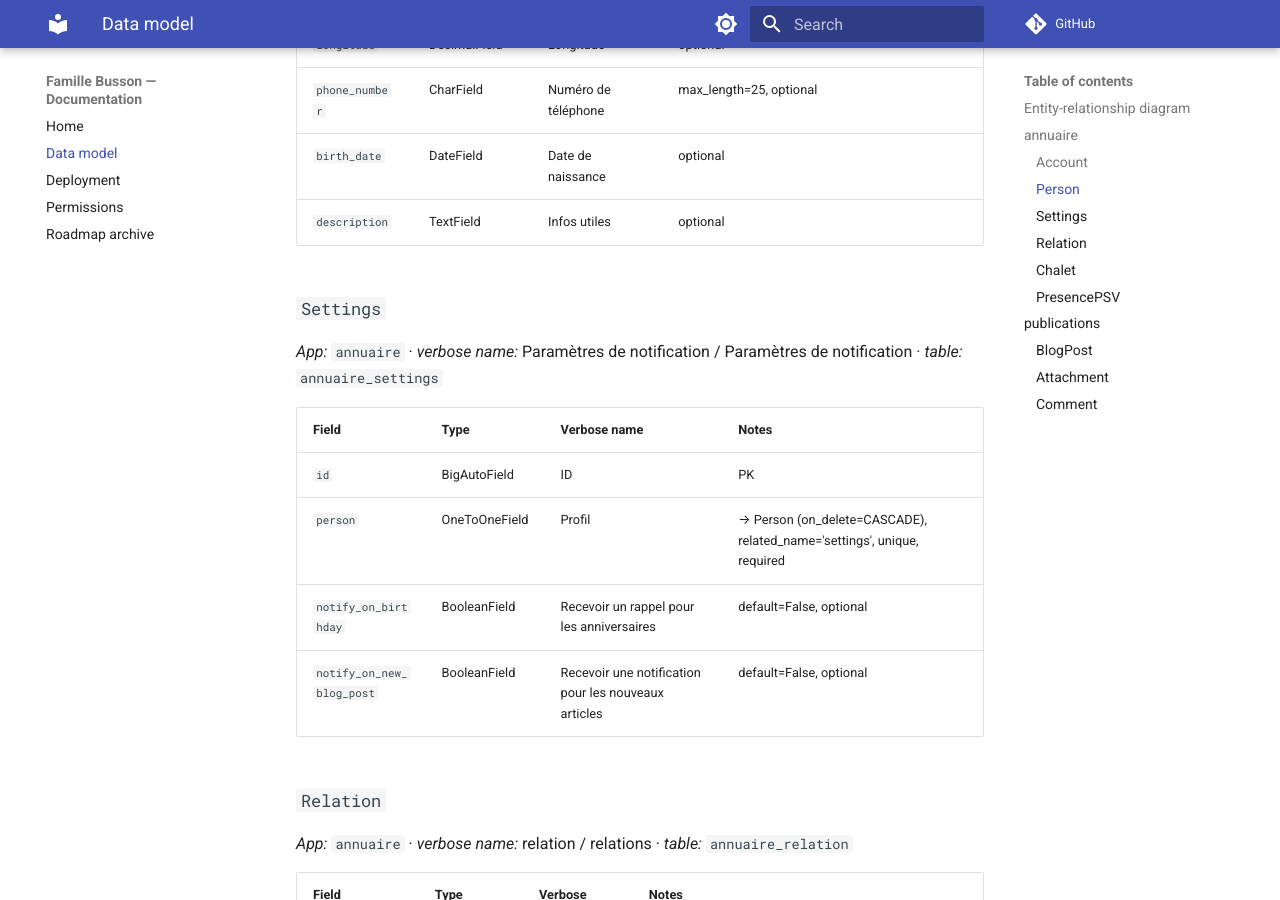
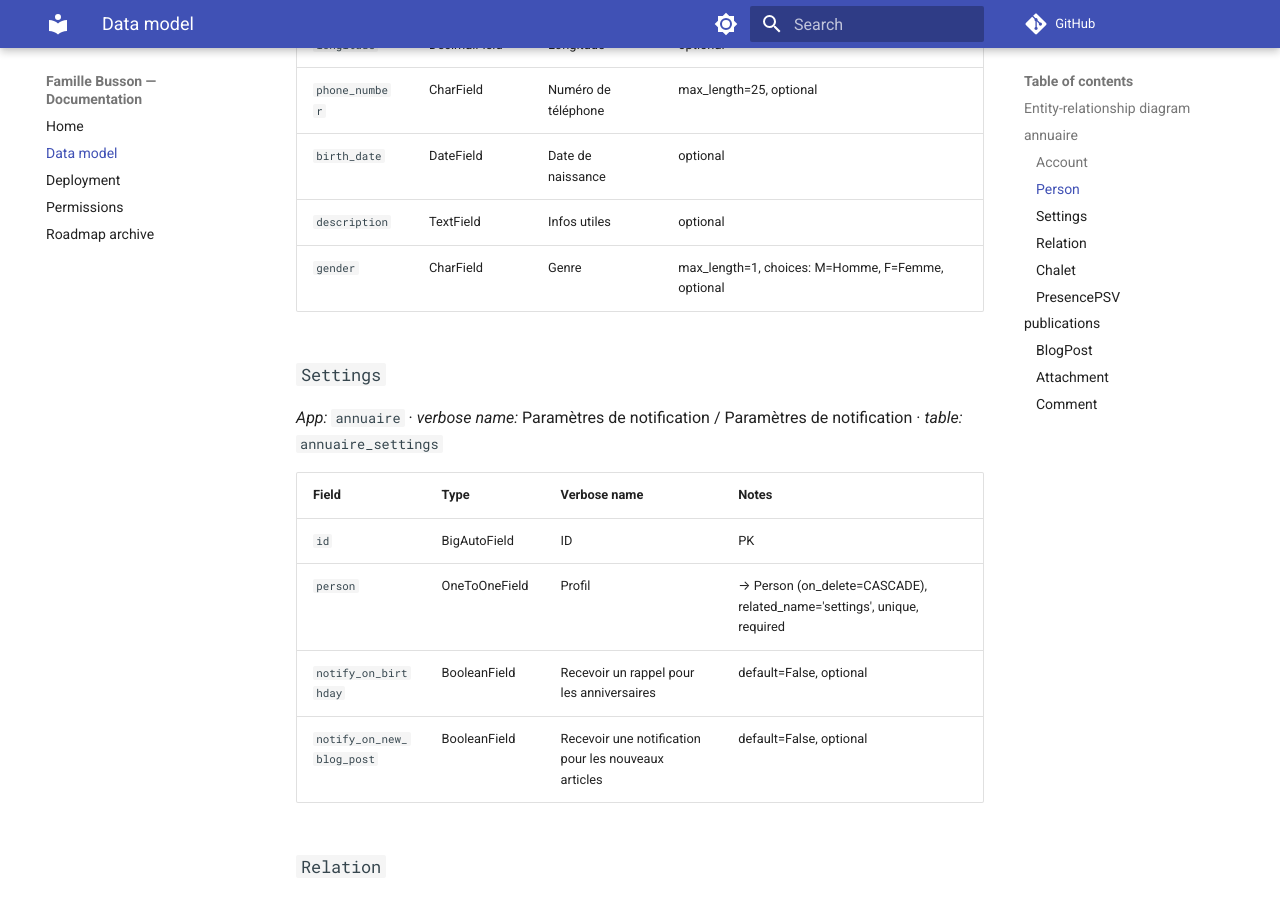
Before and after one commit to reboulip/famille-busson, an MkDocs documentation site: the page built from docs/data_model.md, in a window 1280 px wide and 900 px high, scrolled down 1992 px. Built offline with MkDocs 1.6.1 and Material for MkDocs 9.7.7, drawn with Linux system fonts in a browser that asks for light colours; comment, search, counter and statistics services are not loaded.

Commit message:
chore: regenerate data_model.md for Person.gender (#40)
Pre-commit hooks weren't installed in this container yet (fixed: uv run pre-commit install), so the B0 commit didn't get the usual auto-regen. Catching it up here rather than amending.

```diff
--- a/docs/data_model.md
+++ b/docs/data_model.md
@@ -59,6 +59,7 @@ erDiagram
 | `phone_number` | CharField | Numéro de téléphone | max_length=25, optional |
 | `birth_date` | DateField | Date de naissance | optional |
 | `description` | TextField | Infos utiles | optional |
+| `gender` | CharField | Genre | max_length=1, choices: M=Homme, F=Femme, optional |
 
 ### `Settings`
 
```
